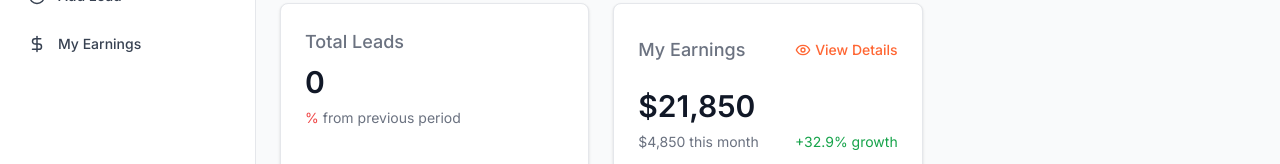
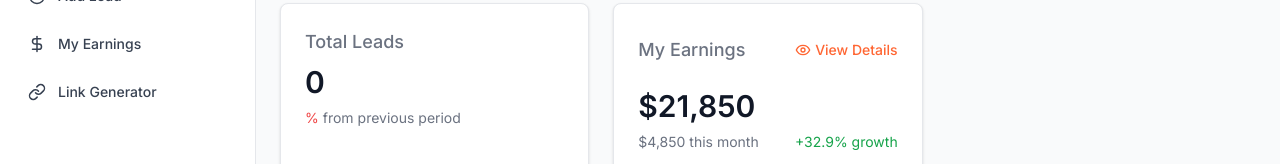
Before and after one commit to shreyas-zolve/affilitate-dashboard, a React (Vite) app: page /dashboard in a window 1280 px wide. Both pictures are taken after typing "name@example.com", "Sample123" into the empty fields and a click on the button "Sign in". Shown: the part 146-310 px from the top of the page. Built offline with nearby package versions, Linux system fonts and the light colour scheme.

Commit message:
Make Link Generator accessible in sidebar

```diff
--- a/src/components/layouts/Sidebar.tsx
+++ b/src/components/layouts/Sidebar.tsx
@@ -89,6 +89,19 @@ const Sidebar: React.FC<SidebarProps> = ({ isOpen, onClose, className }) => {
             </Link>
           )}
 
+          {/* Link Generator - Available to all users */}
+          <Link
+            to="/link-generator"
+            className={`flex items-center px-3 py-2 text-sm font-medium rounded-md ${
+              location.pathname.startsWith('/link-generator')
+                ? 'bg-brand-50 text-brand-700'
+                : 'text-gray-700 hover:bg-gray-100'
+            }`}
+          >
+            <LinkIcon size={18} className="mr-3" />
+            Link Generator
+          </Link>
+
           {showAdminFeatures && (
             <>
               <Link
@@ -138,18 +151,6 @@ const Sidebar: React.FC<SidebarProps> = ({ isOpen, onClose, className }) => {
                 <Key size={18} className="mr-3" />
                 API Integration
               </Link>
-
-              <Link
-                to="/link-generator"
-                className={`flex items-center px-3 py-2 text-sm font-medium rounded-md ${
-                  location.pathname.startsWith('/link-generator')
-                    ? 'bg-brand-50 text-brand-700'
-                    : 'text-gray-700 hover:bg-gray-100'
-                }`}
-              >
-                <LinkIcon size={18} className="mr-3" />
-                Link Generator
-              </Link>
             </>
           )}
         </div>
```
